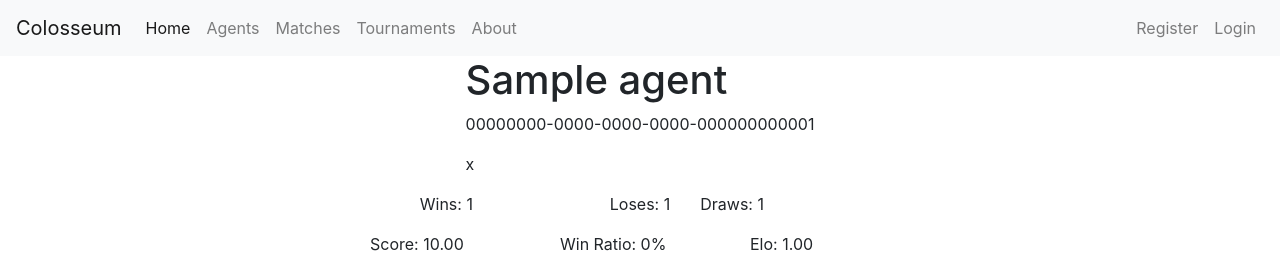
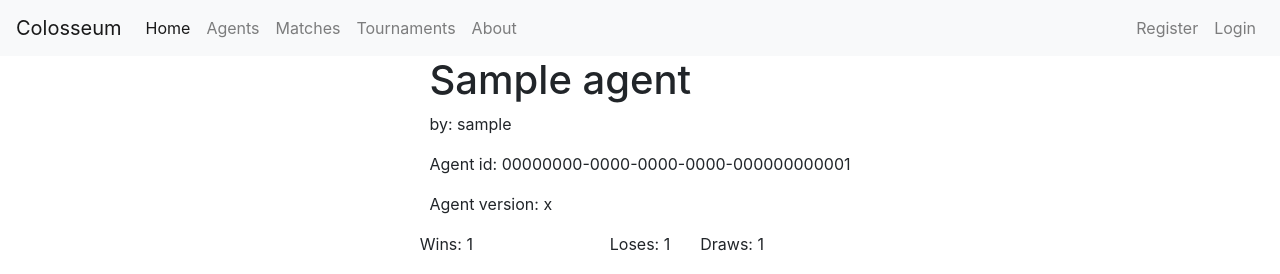
Before and after one commit to h3nnn4n/colosseum_website, a Django app: page /agents/00000000-0000-0000-0000-000000000001/ in a window 1280 px wide. Shown: the top 274 px of the page. Run offline with Django 3.2, Linux system fonts and the light colour scheme; tables that the repository leaves empty hold one stand-in row (values such as "Sample post"); data that the repository does not hold is empty; parts of the project's set-up code (start-up, migrations or seed data) failed here and were passed over; some libraries are stand-ins or nearby versions.

Commit message:
Show owner in agent detail view

```diff
--- a/app/templates/agents/detail.html
+++ b/app/templates/agents/detail.html
@@ -8,8 +8,9 @@
   <div class="row justify-content-md-center">
     <div class="col-md-auto">
       <h1>{{ object.name }}</h1>
-      <p>{{ object.id }}</p>
-      <p>{{ object.file_hash }}</p>
+      <p>by: {{ object.owner.username }}</p>
+      <p>Agent id: {{ object.id }}</p>
+      <p>Agent version: {{ object.file_hash }}</p>
     </div>
   </div>
 
```
